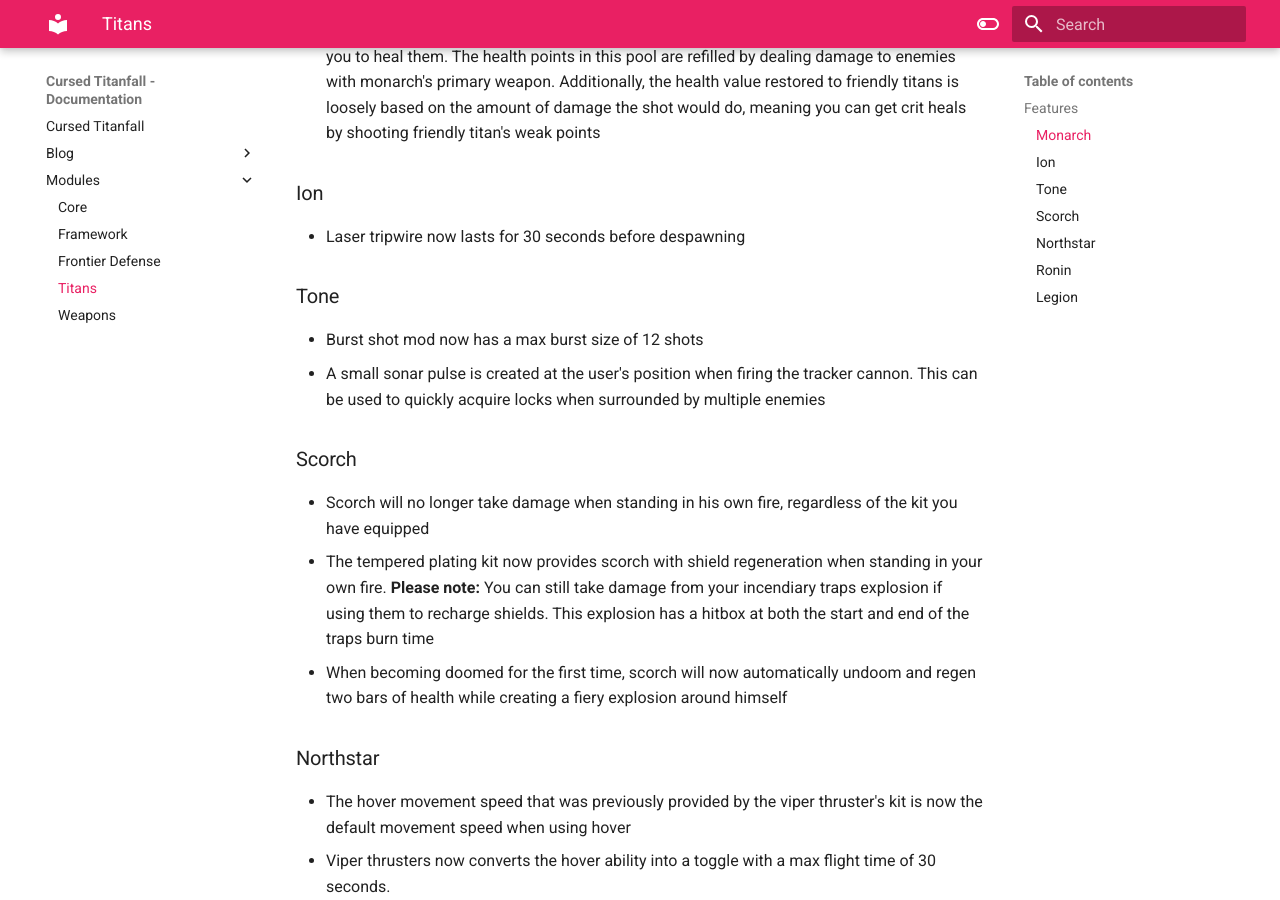
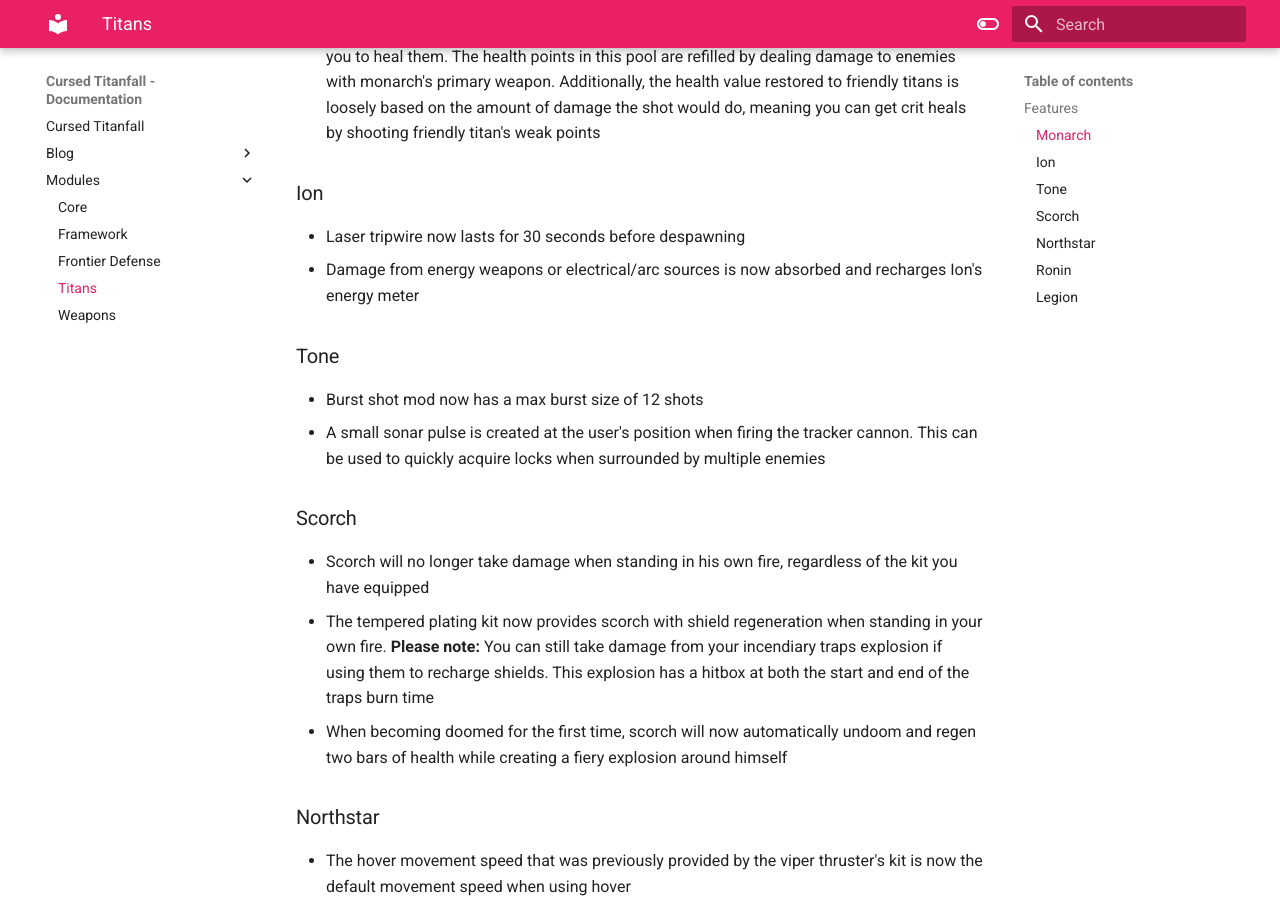
Before and after one commit to SDarkMagic/cursed-titanfall-docs, an MkDocs documentation site: the page built from docs/modules/Titans.md, in a window 1280 px wide and 900 px high, scrolled down 733 px. Built offline with MkDocs 1.6.1 and Material for MkDocs 9.7.7, drawn with Linux system fonts in a browser that asks for light colours.

Commit message:
Update ion docs

```diff
--- a/docs/modules/Titans.md
+++ b/docs/modules/Titans.md
@@ -10,6 +10,7 @@
 - The core 1 upgrade, energy transfer, now additionally gives monarch a reserve health pool with an equal value to your max health. This pool will increase in size if you use the core 3 upgrade enhanced chassis. This pool does not directly affect monarch's health bar, however if it has any points in it, shooting a teammate's titan with your primary weapon will now allow you to heal them. The health points in this pool are refilled by dealing damage to enemies with monarch's primary weapon. Additionally, the health value restored to friendly titans is loosely based on the amount of damage the shot would do, meaning you can get crit heals by shooting friendly titan's weak points
 ### Ion
 - Laser tripwire now lasts for 30 seconds before despawning
+- Damage from energy weapons or electrical/arc sources is now absorbed and recharges Ion's energy meter
 ### Tone
 - Burst shot mod now has a max burst size of 12 shots
 - A small sonar pulse is created at the user's position when firing the tracker cannon. This can be used to quickly acquire locks when surrounded by multiple enemies
```
